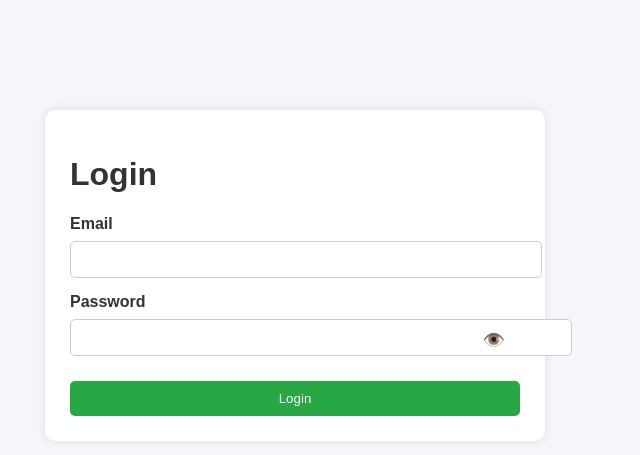
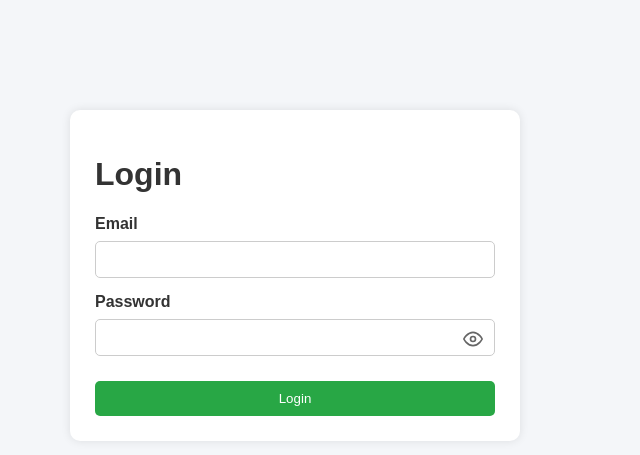
Before and after one commit to DuyQuangPham3101/campus-services-booking, a PHP site: page /login.php in a window 1280 px wide. Shown: the top 455 px of the page, without its empty margins (345-985 px from the left). Run offline with PHP 8.4, Linux system fonts and the light colour scheme.

Commit message:
Fix password toggle styling and layout overflow

```diff
--- a/public/login.php
+++ b/public/login.php
@@ -8,10 +8,9 @@ $message = "";
 
 if ($_SERVER['REQUEST_METHOD'] == 'POST') {
 
-    $email = $_POST['email'];
+    $email = trim($_POST['email']);
     $password = $_POST['password'];
 
-    // Fix bug: Select user by email only, then verify password hash in PHP
     $sql = "SELECT * FROM users WHERE email = ?";
 
     $stmt = $conn->prepare($sql);
@@ -22,23 +21,33 @@ if ($_SERVER['REQUEST_METHOD'] == 'POST') {
 
     $result = $stmt->get_result();
 
+    // Debug logging to help identify why login is failing
+    $debug_log = "Login attempt - Email: '$email'\n";
+
     if ($result->num_rows > 0) {
 
         $user = $result->fetch_assoc();
+        $debug_log .= "User found: yes, ID: " . $user['id'] . ", Role: " . $user['role'] . "\n";
+        $debug_log .= "Hash in DB: " . $user['password'] . "\n";
 
         // Verify hashed password
         if (password_verify($password, $user['password'])) {
+            $debug_log .= "Password verification: SUCCESS\n";
+            file_put_contents('login_debug.log', $debug_log, FILE_APPEND);
             $_SESSION['user'] = $user;
             header("Location: dashboard.php");
             exit();
         } else {
+            $debug_log .= "Password verification: FAILED\n";
             $message = "Invalid email or password";
         }
 
     } else {
-
+        $debug_log .= "User found: no\n";
         $message = "Invalid email or password";
     }
+
+    file_put_contents('login_debug.log', $debug_log, FILE_APPEND);
 }
 ?>
 
@@ -55,7 +64,7 @@ if ($_SERVER['REQUEST_METHOD'] == 'POST') {
 
 <body>
 
-<div class="container" style="max-width: 450px; margin-top: 80px;">
+<div class="container" style="max-width: 450px; margin-top: 80px; box-sizing: border-box;">
 
     <h1>Login</h1>
 
@@ -75,24 +84,34 @@ if ($_SERVER['REQUEST_METHOD'] == 'POST') {
             type="email"
             name="email"
             required
+            style="width: 100%; box-sizing: border-box;"
         >
 
         <label>Password</label>
 
-        <div style="position: relative;">
+        <div style="position: relative; width: 100%; box-sizing: border-box;">
             <input
                 type="password"
                 name="password"
                 id="password"
                 required
-                style="padding-right: 40px;"
+                style="width: 100%; box-sizing: border-box; padding-right: 40px; margin-top: 8px; margin-bottom: 15px;"
             >
-            <span id="togglePassword" style="position: absolute; right: 15px; top: 18px; cursor: pointer; font-size: 18px; user-select: none;">
-                👁️
+            <span id="togglePassword" style="position: absolute; right: 12px; top: 18px; cursor: pointer; color: #666; display: flex; align-items: center; user-select: none;">
+                <!-- Basic SVG Open Eye Icon -->
+                <svg id="eyeOpen" xmlns="http://www.w3.org/2000/svg" width="20" height="20" viewBox="0 0 24 24" fill="none" stroke="currentColor" stroke-width="2" stroke-linecap="round" stroke-linejoin="round" style="display: block;">
+                    <path d="M1 12s4-8 11-8 11 8 11 8-4 8-11 8-11-8-11-8z"></path>
+                    <circle cx="12" cy="12" r="3"></circle>
+                </svg>
+                <!-- Basic SVG Closed Eye Icon -->
+                <svg id="eyeClosed" xmlns="http://www.w3.org/2000/svg" width="20" height="20" viewBox="0 0 24 24" fill="none" stroke="currentColor" stroke-width="2" stroke-linecap="round" stroke-linejoin="round" style="display: none;">
+                    <path d="M17.94 17.94A10.07 10.07 0 0 1 12 20c-7 0-11-8-11-8a18.45 18.45 0 0 1 5.06-5.94M9.9 4.24A9.12 9.12 0 0 1 12 4c7 0 11 8 11 8a18.5 18.5 0 0 1-2.16 3.19m-6.72-1.07a3 3 0 1 1-4.24-4.24"></path>
+                    <line x1="1" y1="1" x2="23" y2="23"></line>
+                </svg>
             </span>
         </div>
 
-        <button class="btn btn-submit" type="submit" style="margin-top: 10px;">
+        <button class="btn btn-submit" type="submit" style="margin-top: 10px; width: 100%; box-sizing: border-box;">
             Login
         </button>
 
@@ -103,14 +122,20 @@ if ($_SERVER['REQUEST_METHOD'] == 'POST') {
 <script>
 const togglePassword = document.querySelector('#togglePassword');
 const password = document.querySelector('#password');
+const eyeOpen = document.querySelector('#eyeOpen');
+const eyeClosed = document.querySelector('#eyeClosed');
 
 togglePassword.addEventListener('click', function (e) {
-    // Toggle the type attribute
-    const type = password.getAttribute('type') === 'password' ? 'text' : 'password';
-    password.setAttribute('type', type);
+    const isPassword = password.getAttribute('type') === 'password';
+    password.setAttribute('type', isPassword ? 'text' : 'password');
 
-    // Toggle the icon
-    this.textContent = type === 'password' ? '👁️' : '🙈';
+    if (isPassword) {
+        eyeOpen.style.display = 'none';
+        eyeClosed.style.display = 'block';
+    } else {
+        eyeOpen.style.display = 'block';
+        eyeClosed.style.display = 'none';
+    }
 });
 </script>
 
```
